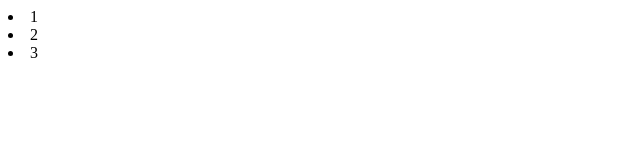
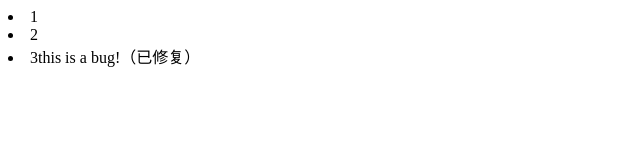
Before and after one commit to Dou1024/First, a plain HTML site: page index.html in a window 1280 px wide. Shown: the whole page, without its empty margins (0-640 px from the left). Drawn offline with Linux system fonts and the light colour scheme.

Commit message:
BUG已修复

```diff
--- a/index.html
+++ b/index.html
@@ -8,7 +8,7 @@
 <body>
 	<li>1</li>
 	<li>2</li>
-	<li>3</li>
+	<li>3this is a bug!（已修复）</li>
 
 </body>
 
```
